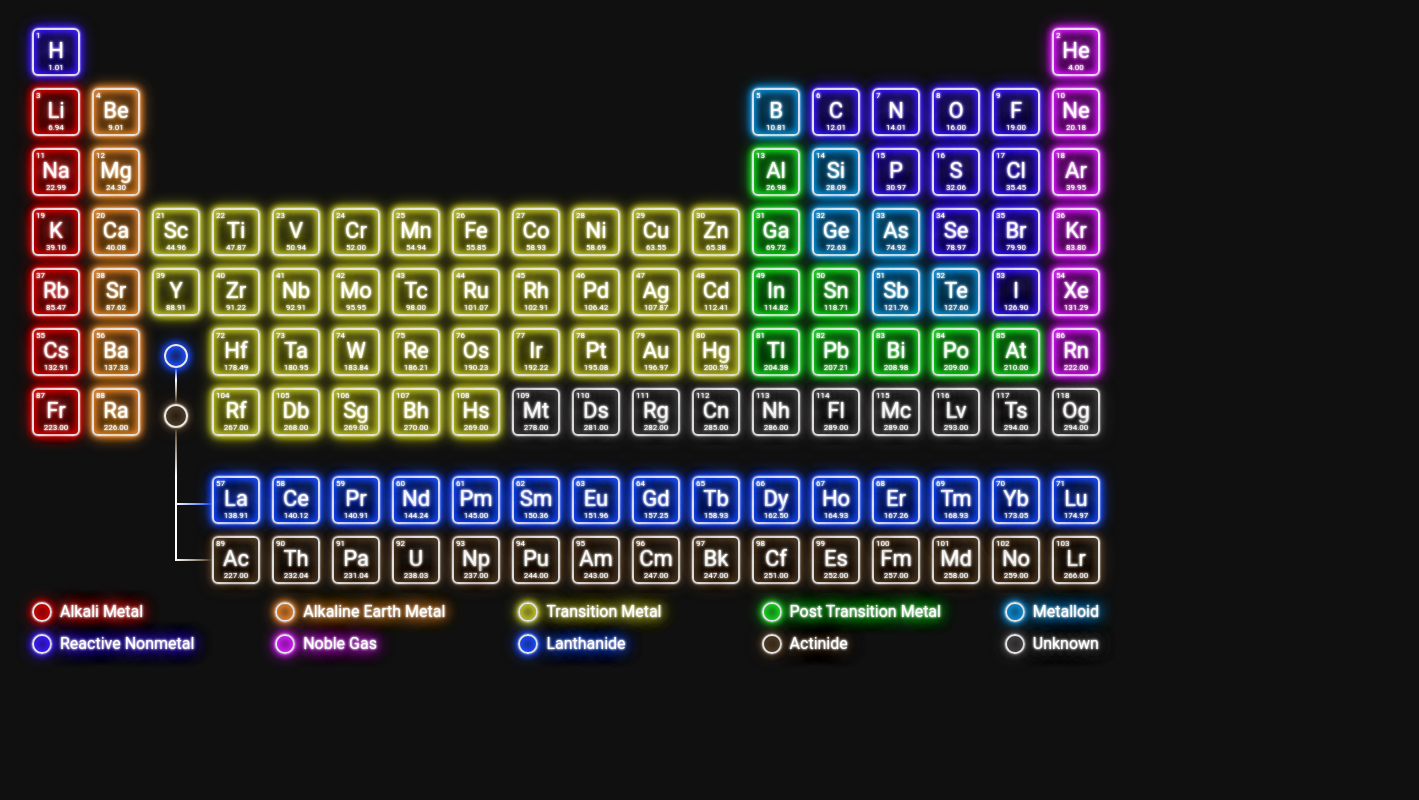
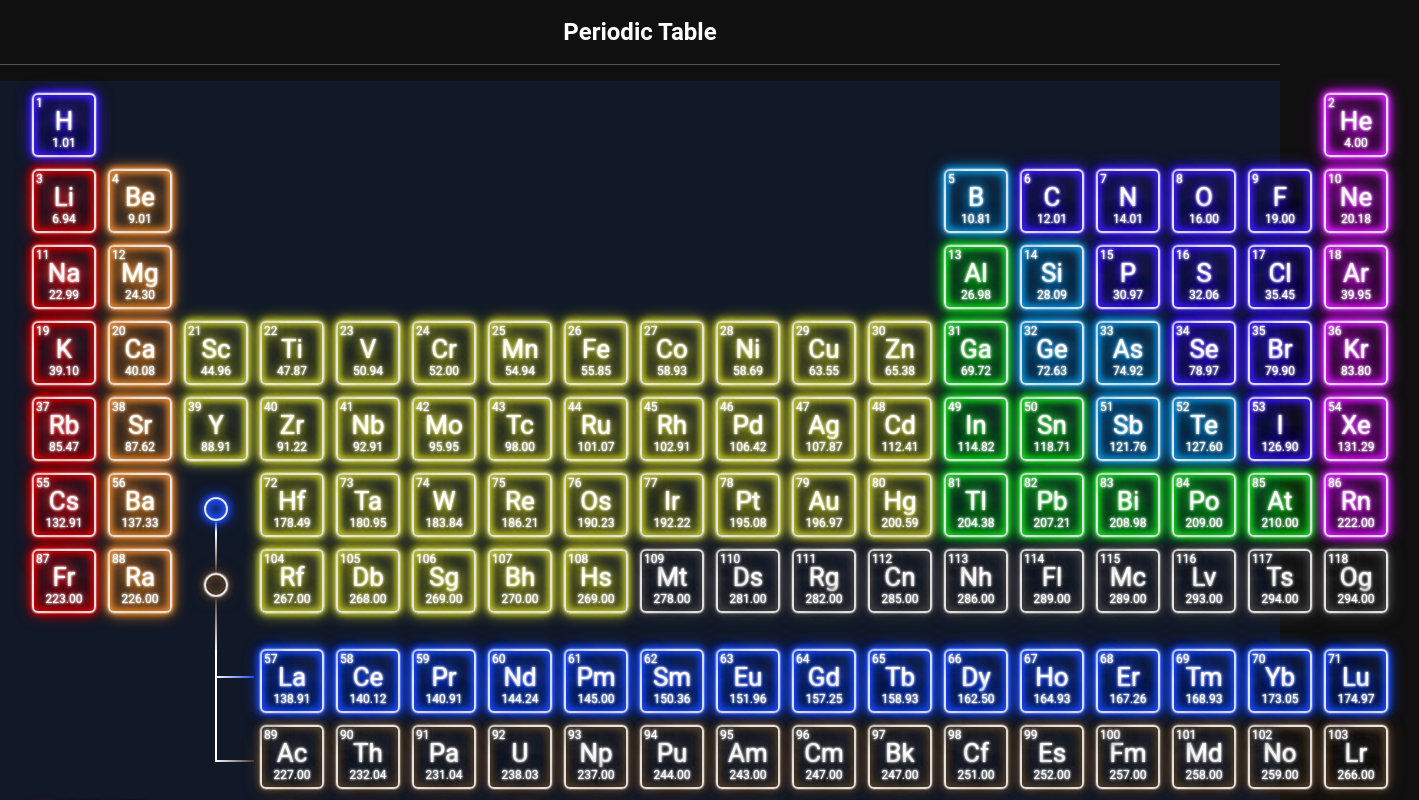
Before and after one commit to SeneSatka/chemistry-website, a Vue app: page / in a window 1280 px wide. Shown: the top 800 px of the page, 1419 px wide, since content can reach past the window. Built offline with nearby package versions, Linux system fonts and the light colour scheme.

Commit message:
feat: changed periodic table size, added elementClass to utils.ts and removed unused functions

```diff
--- a/src/App.vue
+++ b/src/App.vue
@@ -1,9 +1,11 @@
 <script setup lang="ts">
 import { RouterView } from "vue-router";
-import Sidebar from "./components/Sidebar.vue";
+
+import Navbar from "./components/Navbar.vue";
 </script>
 <template>
   <div class="bg-default w-full min-h-screen text-white">
-    <RouterView /> <Sidebar />
+    <Navbar />
+    <RouterView />
   </div>
 </template>
--- /dev/null
+++ b/src/components/Navbar.vue
@@ -0,0 +1,10 @@
+<script setup lang="ts"></script>
+<template><div>
+
+    <nav class="bg-default border-b-[1px] border-b-[#525252] p-4">
+        <div class="container mx-auto flex justify-center items-center w-full">
+            <div class="text-white text-2xl font-bold">Periodic Table </div>
+        </div>
+    </nav>
+</div></template>
+<style scoped></style>
--- a/src/components/PeriodicTable/ElementTypeBar/ElementTypeButton.vue
+++ b/src/components/PeriodicTable/ElementTypeBar/ElementTypeButton.vue
@@ -1,33 +1,37 @@
 <script setup lang="ts">
 import { useElementsStore, type sEType } from "@/stores/elements";
-import type { ElementType } from "../Elements/Element";
-import { elementTypesArray, getNeon, getTextColor } from "../Elements/utils";
+import type { ElementClass, ElementType } from "../Elements/Element";
+import { ElementTypes, elementTypesArray,  } from "../Elements/utils";
 import { ref, type Ref } from "vue";
 const props = defineProps<{ elementType: ElementType }>();
-const shadow = ref(getNeon(props.elementType));
-const style = ref(getTextColor(props.elementType));
+const elementClass:Ref<ElementClass> = ref(ElementTypes.find(m => m.name == props.elementType) as ElementClass);
+const shadow = ref(ElementTypes.find(m => m.name == props.elementType)?.neon ||
+      ElementTypes.find(m => m.raw_name == "unknown")?.neon);
+const style = ref(ElementTypes.find(m => m.name == props.elementType)?.text_color ||
+ElementTypes.find(m => m.raw_name == "unknown")?.text_color);
 const { setSelectedElement } = useElementsStore();
 const lastSelected: Ref<sEType> = ref("all");
 useElementsStore().$subscribe(
   (_, state) => {
     lastSelected.value = state.selectedElement;
-
     if (
-      elementTypesArray.includes(state.selectedElement as string) &&
-      props.elementType != state.selectedElement
+      ElementTypes.find(m=>m.raw_name==(state.selectedElement as ElementClass)?.raw_name) &&
+      elementClass.value.raw_name != (state.selectedElement as ElementClass).raw_name
     ) {
       shadow.value = style.value = "";
     } else {
-      shadow.value = getNeon(props.elementType);
-      style.value = getTextColor(props.elementType);
+      shadow.value =   ElementTypes.find(m => m.name == props.elementType)?.neon ||
+      ElementTypes.find(m => m.raw_name == "unknown")?.neon
+      style.value =  ElementTypes.find(m => m.name == props.elementType)?.text_color ||
+      ElementTypes.find(m => m.raw_name == "unknown")?.text_color
     }
   },
   { flush: "sync" }
 );
 
 const click = () => {
-  if (lastSelected.value === props.elementType) setSelectedElement("all");
-  else setSelectedElement(props.elementType);
+  if (lastSelected.value === elementClass.value) setSelectedElement("all");
+  else setSelectedElement(elementClass.value);
 };
 </script>
 <template>
--- a/src/components/PeriodicTable/Elements/Element.d.ts
+++ b/src/components/PeriodicTable/Elements/Element.d.ts
@@ -39,6 +39,7 @@ type Element = {
 };
 
 export default Element;
+export type ElementClass =    {name:string,raw_name:string,text_color:string,neon:string}
 export type ElementType =
   | "Alkali Metal"
   | "Alkaline Earth Metal"
--- a/src/components/PeriodicTable/Elements/Element.vue
+++ b/src/components/PeriodicTable/Elements/Element.vue
@@ -1,16 +1,23 @@
 <script setup lang="ts">
 import { onMounted, ref, type Ref } from "vue";
 import type Element from "./Element";
-import { getType, getNeon, getTextColor, elementTypesArray } from "./utils";
+import { ElementTypes, elementTypesArray, getType } from "./utils";
 import { Tooltip } from "flowbite";
 import type { TooltipOptions, TooltipInterface } from "flowbite";
 import type { InstanceOptions } from "flowbite";
 import { useElementsStore, type sEType } from "@/stores/elements";
+import type { ElementClass } from "./Element";
 
 const props = defineProps<{ element: Element }>();
 
-const shadow = ref(getNeon(getType(props.element)));
-const style = ref(getTextColor(getType(props.element)));
+const shadow = ref(
+  ElementTypes.find(m => m.raw_name == props.element.category)?.neon ||
+  ElementTypes.find(m => m.raw_name == "unknown")?.neon
+);
+const style = ref(
+  ElementTypes.find(m => m.raw_name == props.element.category)?.text_color ||
+  ElementTypes.find(m => m.raw_name == "unknown")?.text_color
+);
 const { setSelectedElement } = useElementsStore();
 const lastSelected: Ref<sEType> = ref("all");
 useElementsStore().$subscribe(
@@ -18,16 +25,18 @@ useElementsStore().$subscribe(
     lastSelected.value = state.selectedElement;
 
     if (
-      (getType(props.element) != state.selectedElement &&
+      (getType(props.element) != (state.selectedElement as ElementClass).name &&
         state.selectedElement != props.element &&
         state.selectedElement != "all") ||
       (elementTypesArray.includes(state.selectedElement as string) &&
-        state.selectedElement != getType(props.element))
+        (state.selectedElement as ElementClass).name != getType(props.element))
     ) {
       shadow.value = style.value = "";
     } else {
-      shadow.value = getNeon(getType(props.element));
-      style.value = getTextColor(getType(props.element));
+      shadow.value =   ElementTypes.find(m => m.raw_name == props.element.category)?.neon ||
+      ElementTypes.find(m => m.raw_name == "unknown")?.neon
+      style.value =   ElementTypes.find(m => m.raw_name == props.element.category)?.text_color ||
+      ElementTypes.find(m => m.raw_name == "unknown")?.text_color
     }
   },
   { flush: "sync" }
@@ -82,14 +91,14 @@ const click = () => {
       @click="click"
       :id="`atom-${element.symbol}-btn`"
       type="button"
-      :class="`flex-col text-shadow w-12 h-12 flex  justify-center items-center border-2 rounded-md ${shadow} transition-all duration-500`"
+      :class="`flex-col text-shadow w-16 h-16 flex  justify-center items-center border-2 rounded-md ${shadow} transition-all duration-500`"
       :style="`${style}`"
     >
-      <span :class="`text-[8px]/[8px]  absolute left-1 top-1`">{{
+      <span :class="`text-[12px]/[12px]  absolute left-1 top-1`">{{
         element.number
       }}</span>
-      <span class="text-[22px]/[31px]"> {{ element.symbol }}</span>
-      <span class="text-[8px]/[4px]">{{ element.atomic_mass.toFixed(2) }}</span>
+      <span class="text-[26px]/[35px]"> {{ element.symbol }}</span>
+      <span class="text-[12px]/[8px]">{{ element.atomic_mass.toFixed(2) }}</span>
     </button>
     <div
       :id="`${element.symbol}-name`"
--- a/src/components/PeriodicTable/Elements/Free.vue
+++ b/src/components/PeriodicTable/Elements/Free.vue
@@ -1,3 +1,3 @@
 <template>
-  <div class="min-h-12 min-w-12 free-square" id="free-square"></div>
+  <div class="min-h-16 min-w-16 free-square" id="free-square"></div>
 </template>
--- a/src/components/PeriodicTable/PeriodicTable.vue
+++ b/src/components/PeriodicTable/PeriodicTable.vue
@@ -24,10 +24,10 @@ document.addEventListener("click", (e) => {
           <div v-for="p in 7">
             <div v-if="g == 3 && p == 6">
               <div
-                class="w-12 h-40 flex items-center justify-start flex-col m-0"
+                class="w-16 h-44 flex items-center justify-start flex-col m-0"
               >
                 <div
-                  class="w-12 h-16 flex items-center justify-center flex-col"
+                  class="w-16 h-16 flex items-center justify-center flex-col mt-2"
                 >
                   <span class="h-7"></span>
                   <span
@@ -37,15 +37,15 @@ document.addEventListener("click", (e) => {
                     class="h-3 w-[2px] bg-gradient-to-b from-[#1c4dfc] to-white"
                   ></span>
                 </div>
-                <div class="w-12 h-24 flex items-center justify-start flex-col">
+                <div class="w-12 h-30 flex items-center justify-start flex-col">
                   <span
-                    class="h-6 w-[2px] bg-gradient-to-b from-white to-[#523d26]"
+                    class="h-10 w-[2px] bg-gradient-to-b from-white to-[#523d26]"
                   ></span>
                   <span
                     class="w-6 h-6 border-2 rounded-full shadow-[inset_0_0_7px_#523d26,inset_0_0_7px_#523d26,inset_0_0_16px_#523d26,0_0_2px_#fff,0_0_7px_#523d26,0_0_7px_#523d26,0_0_16px_#523d26]"
                   ></span
                   ><span
-                    class="h-12 w-[2px] bg-gradient-to-b to-white from-[#523d26]"
+                    class="h-14 w-[2px] bg-gradient-to-b to-white from-[#523d26]"
                   ></span>
                 </div>
               </div>
@@ -70,22 +70,22 @@ document.addEventListener("click", (e) => {
           </div>
         </div>
       </div>
-      <div class="flex flex-row gap-3">
+      <div class="flex flex-row gap-3 mt-3">
         <Free /> <Free />
         <div>
-          <div class="w-12 h-14 flex items-center justify-center flex-col">
+          <div class="w-16 h-16 flex items-center justify-center flex-col">
             <span class="h-7 w-[2px] bg-white"></span>
             <span
               class="ml-[37px] w-[39px] h-[2px] bg-gradient-to-r from-white to-[#1c4dfc]"
             ></span>
-            <span class="h-7 w-[2px] bg-white"></span>
+            <span class="h-9 w-[2px] bg-white"></span>
           </div>
-          <div class="w-12 h-[52px] flex items-center justify-center flex-col">
-            <span class="h-7 w-[2px] bg-white"></span>
+          <div class="w-16 h-[80px] flex items-center justify-center flex-col">
+            <span class="h-12 w-[2px] bg-white"></span>
             <span
               class="ml-[37px] w-[39px] h-[2px] bg-gradient-to-r from-white to-[#523d26]"
             ></span>
-            <span class="h-6"></span>
+            <span class="h-8"></span>
           </div>
         </div>
         <div class="flex flex-col gap-3">
--- a/src/components/Sidebar.vue
+++ /dev/null
@@ -1,3 +0,0 @@
-<script setup lang="ts"></script>
-<template><div></div></template>
-<style scoped></style>
--- a/src/stores/elements.ts
+++ b/src/stores/elements.ts
@@ -1,8 +1,8 @@
-import type { ElementType } from "@/components/PeriodicTable/Elements/Element";
+import type { ElementClass, ElementType } from "@/components/PeriodicTable/Elements/Element";
 import type Element from "@/components/PeriodicTable/Elements/Element";
 import { defineStore } from "pinia";
 import { computed, ref, type Ref } from "vue";
-export type sEType = Element | "all" | ElementType;
+export type sEType = Element | "all" | ElementClass;
 export const useElementsStore = defineStore("elements", () => {
   const selectedElement: Ref<sEType> = ref("all");
 
--- a/src/views/ElementDetail.vue
+++ b/src/views/ElementDetail.vue
@@ -1,3 +1,12 @@
-<script setup lang="ts"></script>
-<template><div>Detail</div></template>
+<script setup lang="ts">
+import type Element from '@/components/PeriodicTable/Elements/Element';
+import { useElementsStore } from '@/stores/elements';
+import { ref, type Ref } from 'vue';
+const { selectedElement } = useElementsStore();
+const data:Ref<Element>=ref(selectedElement as Element);
+useElementsStore().$subscribe((mutation, state) => {
+    data.value = state.selectedElement as Element;
+});
+</script>
+<template><div>Detail {{ data.name }}</div></template>
 <style scoped></style>
--- a/src/views/HomeView.vue
+++ b/src/views/HomeView.vue
@@ -1,9 +1,11 @@
 <script setup lang="ts">
 import PeriodicTable from "@/components/PeriodicTable/PeriodicTable.vue";
+import ElementDetail from "./ElementDetail.vue";
 </script>
 <template>
-  <div>
+  <div class="bg-gray-900">
     <PeriodicTable />
+    <ElementDetail  />
   </div>
 </template>
 <style scoped></style>
```
Also changed, not shown: src/components/PeriodicTable/Elements/utils.ts (+13 -1 lines).
